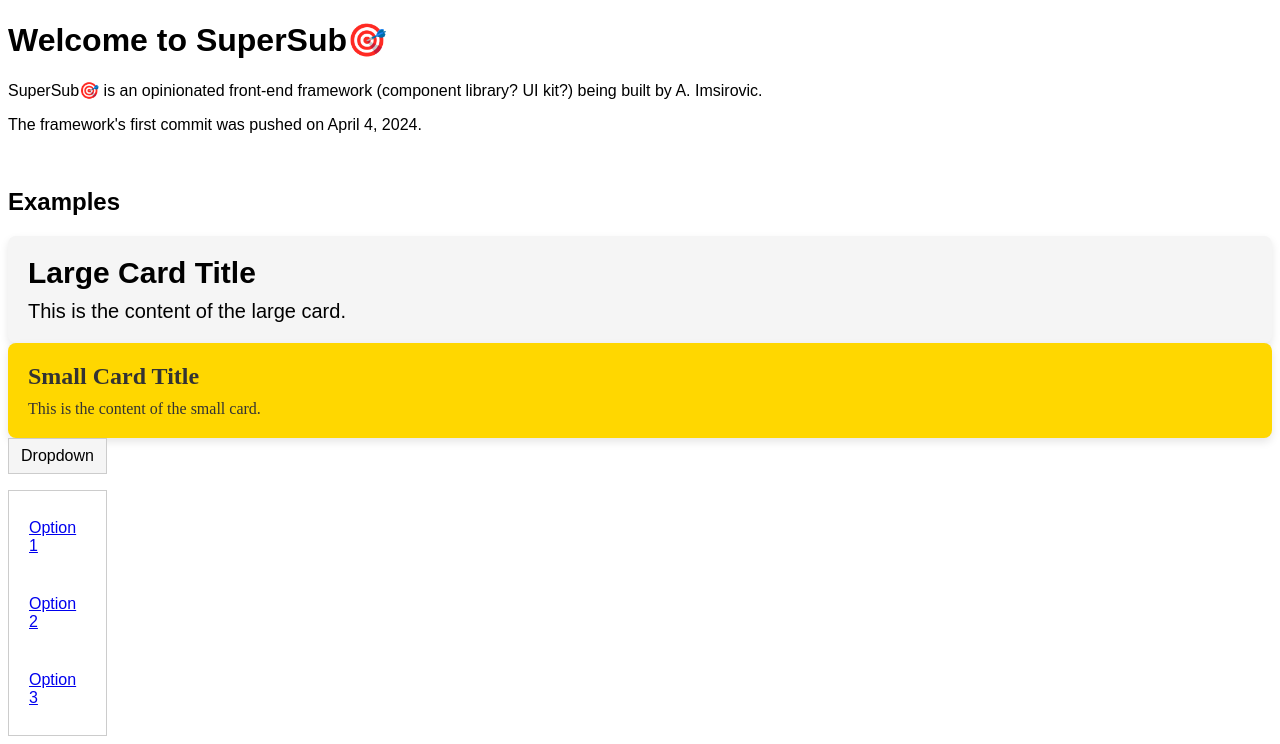
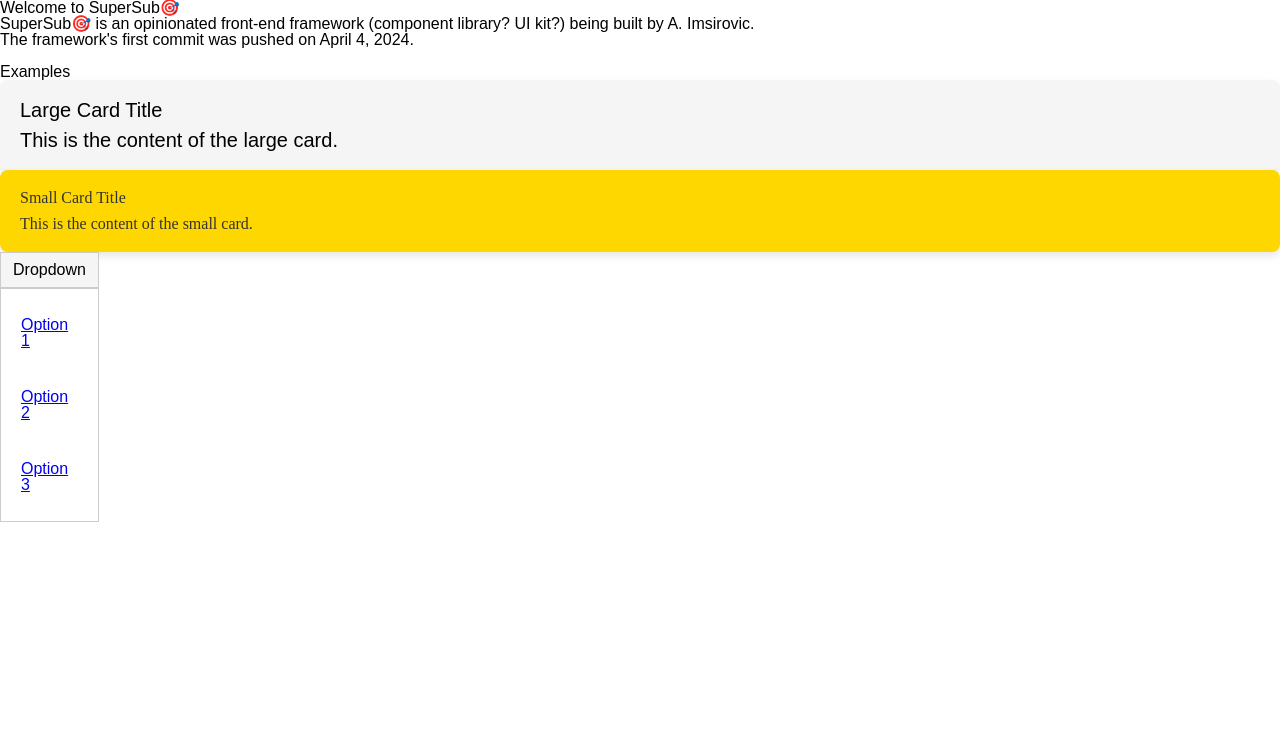
Before and after one commit to ImsirovicAjdin/supersub, a website: page index.html in a window 1280 px wide. Both pictures are taken after a click on the button "Dropdown". Drawn offline with nearby package versions, Linux system fonts and the light colour scheme; files that its build step writes are made by us from their sources.

Commit message:
Add css reset

```diff
--- a/styles.scss
+++ b/styles.scss
@@ -109,7 +109,55 @@
   @extend .padding-20px;
 }
 
-// .dropdown-toggle:hover + .dropdown-menu,
-// .dropdown-menu:hover {
-//   display: block;
-// }
+/* CSS Reset */
+html, body, div, span, applet, object, iframe,
+h1, h2, h3, h4, h5, h6, p, blockquote, pre,
+a, abbr, acronym, address, big, cite, code,
+del, dfn, em, img, ins, kbd, q, s, samp,
+small, strike, strong, sub, sup, tt, var,
+b, u, i, center,
+dl, dt, dd, ol, ul, li,
+fieldset, form, label, legend,
+table, caption, tbody, tfoot, thead, tr, th, td,
+article, aside, canvas, details, embed,
+figure, figcaption, footer, header, hgroup,
+menu, nav, output, ruby, section, summary,
+time, mark, audio, video {
+    margin: 0;
+    padding: 0;
+    border: 0;
+    font-size: 100%;
+    font: inherit;
+    vertical-align: baseline;
+    box-sizing: border-box;
+}
+
+/* HTML5 display-role reset for older browsers */
+article, aside, details, figcaption, figure,
+footer, header, hgroup, menu, nav, section {
+    display: block;
+}
+
+body {
+    line-height: 1;
+    font-family: sans-serif;
+}
+
+ol, ul {
+    list-style: none;
+}
+
+blockquote, q {
+    quotes: none;
+}
+
+blockquote:before, blockquote:after,
+q:before, q:after {
+    content: '';
+    content: none;
+}
+
+table {
+    border-collapse: collapse;
+    border-spacing: 0;
+}
```
